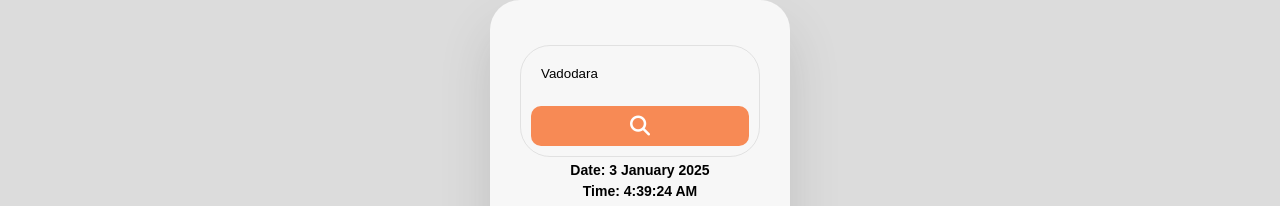
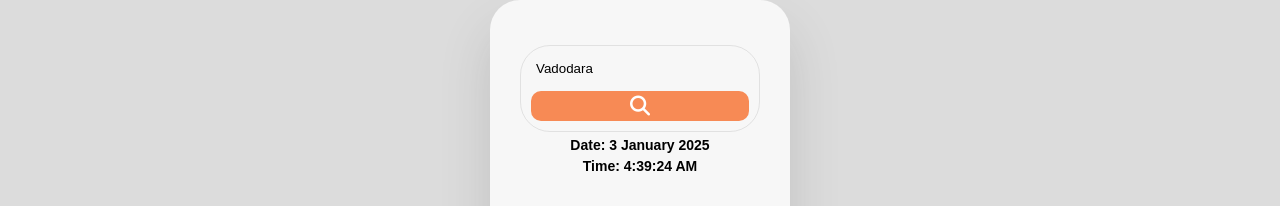
Before and after one commit to Thenishant09/weather-app, a website: page index.html in a window 1280 px wide. Shown: the top 206 px of the page. Drawn offline with Linux system fonts and the light colour scheme; no server answers.

Commit message:
Update style.css
Signed-off-by: Aryan jha <152834383+aryanjha205@users.noreply.github.com>

```diff
--- a/style.css
+++ b/style.css
@@ -45,7 +45,7 @@ main form {
     border: 1px solid #5552;
     border-radius: 30px;
     padding: 10px;
-    gap: 15px; /* Add spacing between input fields and button */
+    gap: 10px; /* Add spacing between input fields and button */
 }
 
 main form input,
@@ -53,7 +53,7 @@ main form button {
     border: none;
     background-color: transparent;
     outline: none;
-    padding: 10px;
+    padding: 5px;
     box-sizing: border-box;
     width: 100%; /* Ensure input fields and button fill their container */
 }
```
